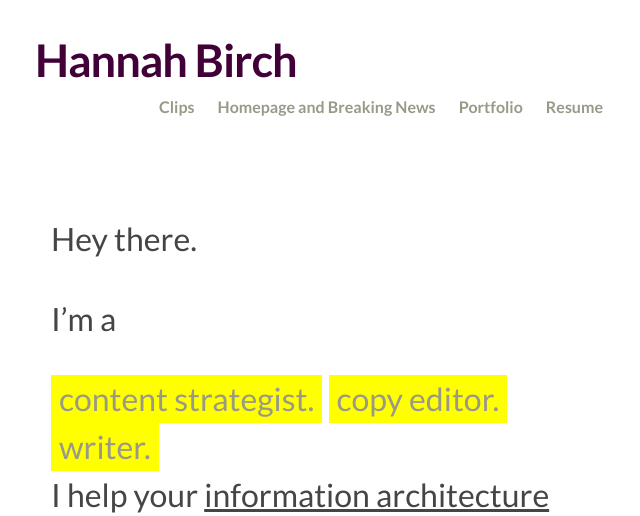
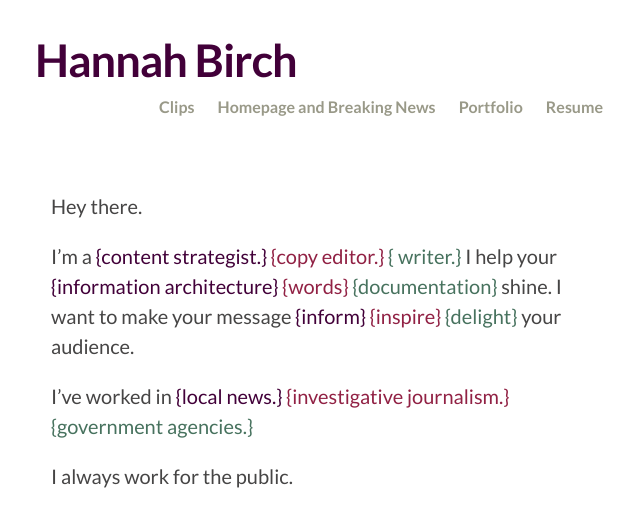
Before and after one commit to hannah-birch/hannah-birch.github.io, a Jekyll site: the page built from index.html, in a window 1280 px wide. Shown: the top 516 px of the page, without its empty margins (321-961 px from the left). Built offline with Jekyll 4.4.1, drawn with Linux system fonts in a browser that asks for light colours; nearby versions of some CDN libraries; some of the changed text lies outside the part shown.

Commit message:
Switches from JS method to CSS, changes markup, starts styling words

```diff
--- a/_sass/_animated-header.scss
+++ b/_sass/_animated-header.scss
@@ -1,65 +1,28 @@
 section.intro {
   width: 100%;
   margin: 0 .5em 2em 0;
-  font-size: 2em;
+  font-size: 1.25em;
 }
 
-section.intro #button-1, section.intro #button-2, section.intro #button-3 {
-  display: inline-block;
-  padding: 0 0.25em 0 0.25em;
-  cursor: pointer;
-  text-decoration: none;
-  background-color: yellow;
-  opacity: 1;
+section.intro p span::before {
+  content: "{";
 }
 
-section.intro span a {
-  opacity: .5;
-  position: relative;
+section.intro p span::after {
+  content: "}";
 }
 
-
-section.intro span.active {
-  display: inline;
-  text-decoration: underline;
-  // opacity: 1;
+section.intro p span#adjective-1 {
+  color: #420039;
+  // background-color: #912144;
 }
 
-section.intro span.hidden, section.intro span.hidden-also  {
-  opacity: 0.5;
+section.intro p span#adjective-2 {
+  color: #912144;
+  // background-color: #E68522;
 }
 
-
-
-/*This works with toggle class JS*/
-// .sentence{
-//     color: #222;
-//     font-size: 1.25em;
-//     overflow: hidden;
-// }
-//
-// .sentence span {
-//   color: $accent-color;
-// }
-//
-// .sentence span.transform, .sentence span.transform-2 {
-//   -webkit-animation: fadeIn 3s;
-//   -moz-animation: fadeIn 3s;
-//   -o-animation: fadeIn 3s;
-//   -ms-animation: fadeIn 3s;
-//   animation: fadeIn 3s;
-// }
-//
-// .sentence span.transform-2 {
-//   display: none;
-// }
-//
-// @keyframes fadeIn {
-//   from {
-//     opacity: 0;
-//   }
-//
-//   to {
-//     opacity: 1;
-//   }
-// }
+section.intro p span#adjective-3 {
+  color: #47725E;
+  // background-color: #C0BB38;
+}
--- a/index.html
+++ b/index.html
@@ -5,29 +5,27 @@ layout: homepage
 <section class="intro">
   <p>Hey there.</p>
   <p>I’m a
-  <div class="buttons">
-    <a id="button-1" class="active">content strategist. </a>
-    <a id="button-2" class="hidden">copy editor. </a>
-    <a id="button-3" class="hidden-also"> writer. </a>
-  </div>
-    I help your
-    <span id="adjective-1" class="active">information architecture </span>
-    <span id="adjective-2" class="hidden">words </span>
-    <span id="adjective-3" class="hidden-also">documentation </span>
-    <span id="adjective-1" class="active">inform </span>
-    <span id="adjective-2" class="hidden">inspire </span>
-    <span id="adjective-3" class="hidden-also">delight </span>
-    your audience. </p>
+    <span id="adjective-1">content strategist.</span>
+    <span id="adjective-2">copy editor.</span>
+    <span id="adjective-3"> writer.</span>
+     I help your
+    <span id="adjective-1">information architecture</span>
+    <span id="adjective-2">words</span>
+    <span id="adjective-3">documentation</span> shine. I want to make your message
+    <span id="adjective-1">inform</span>
+    <span id="adjective-2">inspire</span>
+    <span id="adjective-3">delight</span>
+     your audience.</p>
   <p>I’ve worked in
-    <span id="adjective-1" class="active">local news. </span>
-    <span id="adjective-2" class="hidden">investigative journalism.</span>
-    <span id="adjective-3" class="hidden-also">government agencies.</span>
+    <span id="adjective-1">local news.</span>
+    <span id="adjective-2">investigative journalism.</span>
+    <span id="adjective-3">government agencies.</span>
   </p>
   <p>I always work for the public.</p>
   <p>Ask me about
-    <a id="adjective-1" class="active">metadata.</a>
-    <a id="adjective-2" class="hidden">my bird.</a>
-    <a id="adjective-3" class="hidden-also">my bird.</a>
+    <span id="adjective-1">metadata.</span>
+    <span id="adjective-2">the Oxford comma.</span>
+    <span id="adjective-3">my bird.</span>
   </p>
 
 </section>
```
Also changed, not shown: assets/js/javascript.js (+1 -21 lines), 4 other files.
